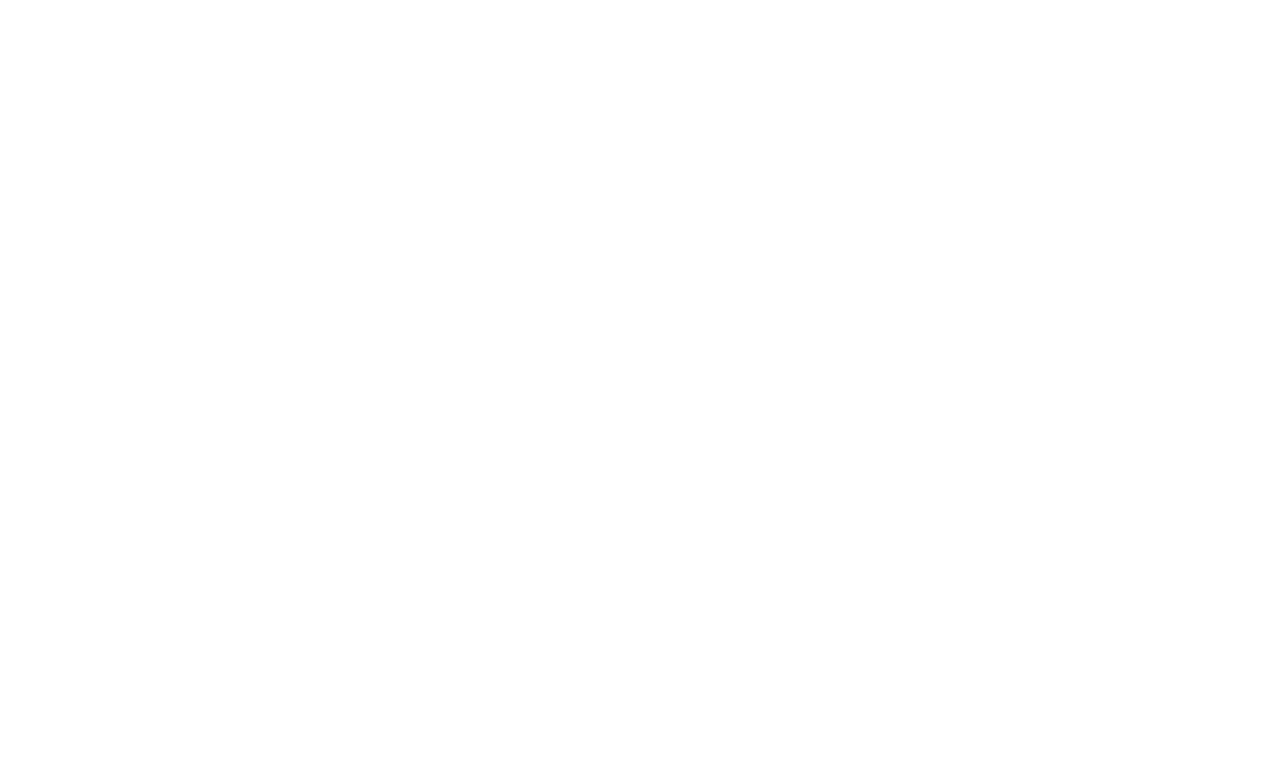
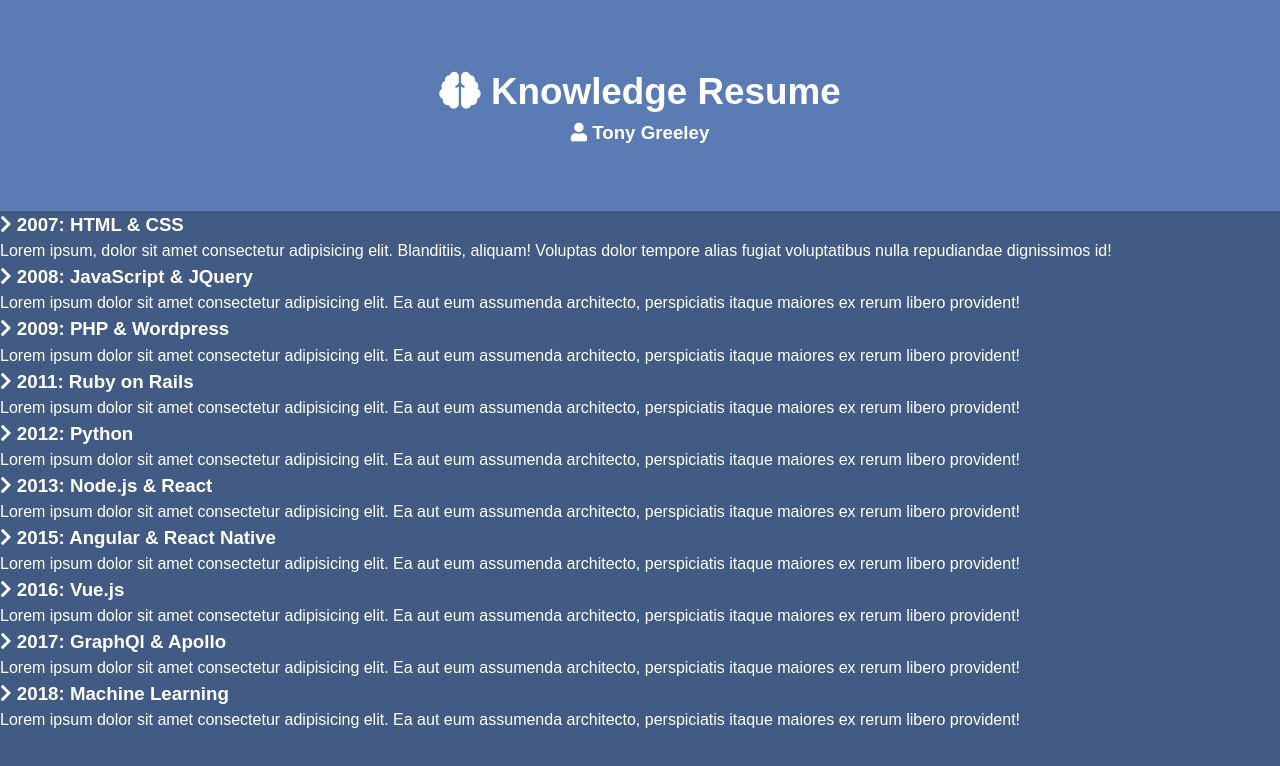
Before and after one commit to tonythetiger323/knowledge-resume, a plain HTML site: page index.html in a window 1280 px wide. Drawn offline with Linux system fonts and the light colour scheme.

Commit message:
Completed structure of website in index.html and created basic styling for site.

```diff
--- a/index.html
+++ b/index.html
@@ -9,7 +9,116 @@
   <title>Knowledge Timeline</title>
 </head>
 <body>
-
+  <header id="main-header">
+    <div class="container">
+      <h1><i class="fas fa-brain"></i> Knowledge Resume</h1>
+      <h3><i class="fas fa-user"></i> Tony Greeley</h3>
+    </div>
+  </header>
+  <section id="timeline">
+    <ul>
+      <li>
+        <div>
+          <h3><i class="fas fa-chevron-right"></i> 2007: HTML & CSS</h3>
+          <p>Lorem ipsum, dolor sit amet consectetur adipisicing elit. Blanditiis, aliquam! Voluptas dolor tempore alias fugiat voluptatibus nulla repudiandae dignissimos id!</p>
+        </div>
+      </li>
+      <li>
+        <div>
+          <h3>
+            <i class="fas fa-chevron-right"></i> 2008: JavaScript & JQuery
+          </h3>
+          <p>
+            Lorem ipsum dolor sit amet consectetur adipisicing elit. Ea aut
+            eum assumenda architecto, perspiciatis itaque maiores ex rerum
+            libero provident!
+          </p>
+        </div>
+      </li>
+      <li>
+        <div>
+          <h3><i class="fas fa-chevron-right"></i> 2009: PHP & Wordpress</h3>
+          <p>
+            Lorem ipsum dolor sit amet consectetur adipisicing elit. Ea aut
+            eum assumenda architecto, perspiciatis itaque maiores ex rerum
+            libero provident!
+          </p>
+        </div>
+      </li>
+      <li>
+        <div>
+          <h3><i class="fas fa-chevron-right"></i> 2011: Ruby on Rails</h3>
+          <p>
+            Lorem ipsum dolor sit amet consectetur adipisicing elit. Ea aut
+            eum assumenda architecto, perspiciatis itaque maiores ex rerum
+            libero provident!
+          </p>
+        </div>
+      </li>
+      <li>
+        <div>
+          <h3><i class="fas fa-chevron-right"></i> 2012: Python</h3>
+          <p>
+            Lorem ipsum dolor sit amet consectetur adipisicing elit. Ea aut
+            eum assumenda architecto, perspiciatis itaque maiores ex rerum
+            libero provident!
+          </p>
+        </div>
+      </li>
+      <li>
+        <div>
+          <h3><i class="fas fa-chevron-right"></i> 2013: Node.js & React</h3>
+          <p>
+            Lorem ipsum dolor sit amet consectetur adipisicing elit. Ea aut
+            eum assumenda architecto, perspiciatis itaque maiores ex rerum
+            libero provident!
+          </p>
+        </div>
+      </li>
+      <li>
+        <div>
+          <h3>
+            <i class="fas fa-chevron-right"></i> 2015: Angular & React Native
+          </h3>
+          <p>
+            Lorem ipsum dolor sit amet consectetur adipisicing elit. Ea aut
+            eum assumenda architecto, perspiciatis itaque maiores ex rerum
+            libero provident!
+          </p>
+        </div>
+      </li>
+      <li>
+        <div>
+          <h3><i class="fas fa-chevron-right"></i> 2016: Vue.js</h3>
+          <p>
+            Lorem ipsum dolor sit amet consectetur adipisicing elit. Ea aut
+            eum assumenda architecto, perspiciatis itaque maiores ex rerum
+            libero provident!
+          </p>
+        </div>
+      </li>
+      <li>
+        <div>
+          <h3><i class="fas fa-chevron-right"></i> 2017: GraphQl & Apollo</h3>
+          <p>
+            Lorem ipsum dolor sit amet consectetur adipisicing elit. Ea aut
+            eum assumenda architecto, perspiciatis itaque maiores ex rerum
+            libero provident!
+          </p>
+        </div>
+      </li>
+      <li>
+        <div>
+          <h3><i class="fas fa-chevron-right"></i> 2018: Machine Learning</h3>
+          <p>
+            Lorem ipsum dolor sit amet consectetur adipisicing elit. Ea aut
+            eum assumenda architecto, perspiciatis itaque maiores ex rerum
+            libero provident!
+          </p>
+        </div>
+      </li>
+    </ul>
+  </section>
   <script src="./main.js"></script>
 </body>
 </html>
--- a/style.css
+++ b/style.css
@@ -0,0 +1,34 @@
+:root {
+  --primary-color: #425b84;
+  --secondary-color: #5b7bb4;
+  --max-width: 1100px;
+}
+
+* {
+  margin: 0;
+  padding: 0;
+  box-sizing: border-box;
+}
+
+body {
+  font: normal 1rem/1.5 "Arial", sans-serif;
+  background: var(--primary-color);
+  color: #fff;
+  overflow-x: hidden;
+  padding-bottom: 50px;
+}
+
+#main-header {
+  background: var(--secondary-color);
+  padding: 4rem 0;
+}
+
+.container {
+  max-width: var(--max-width);
+  margin: 0 auto;
+  text-align: center;
+}
+
+h1 {
+  font-size: 2.3rem;
+}
```
